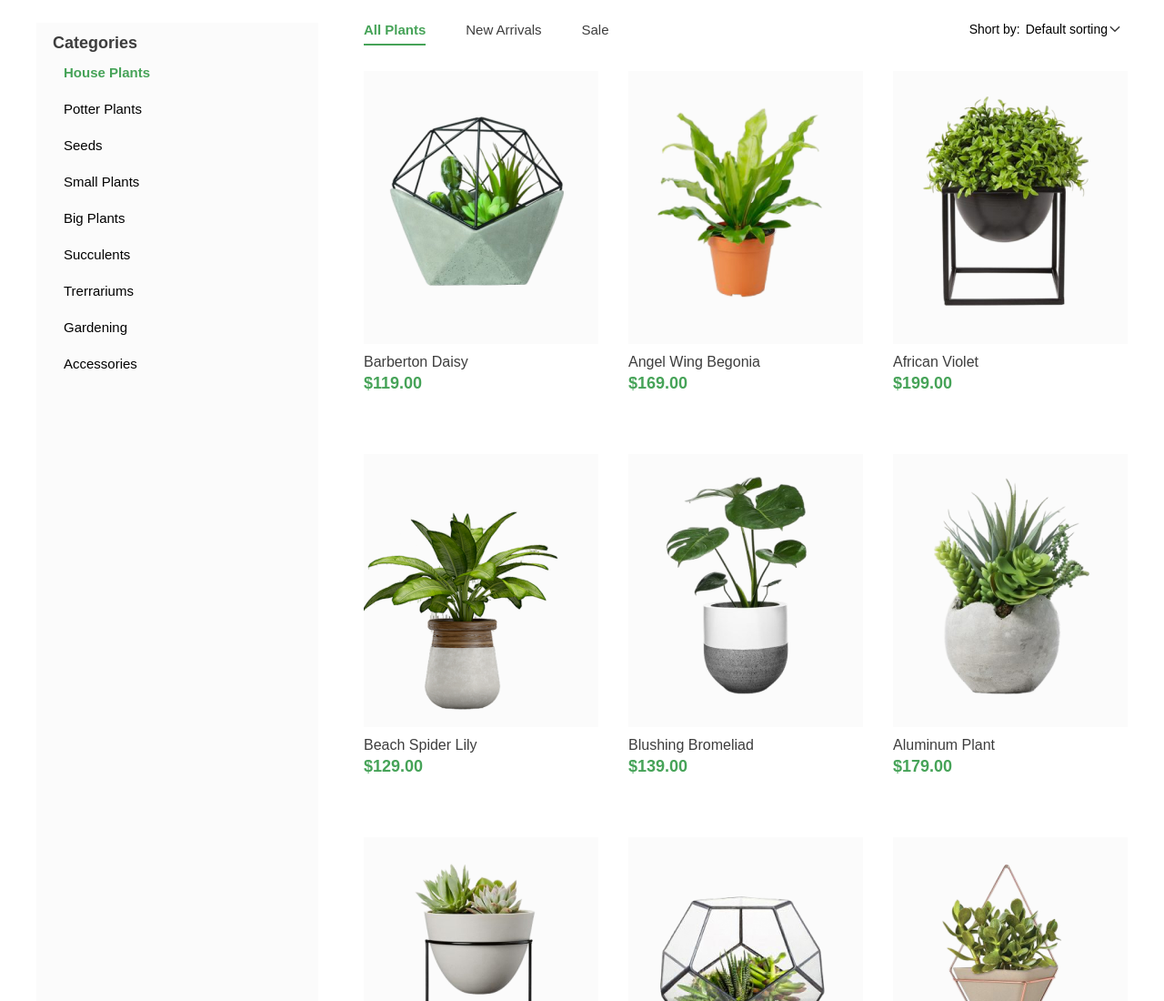
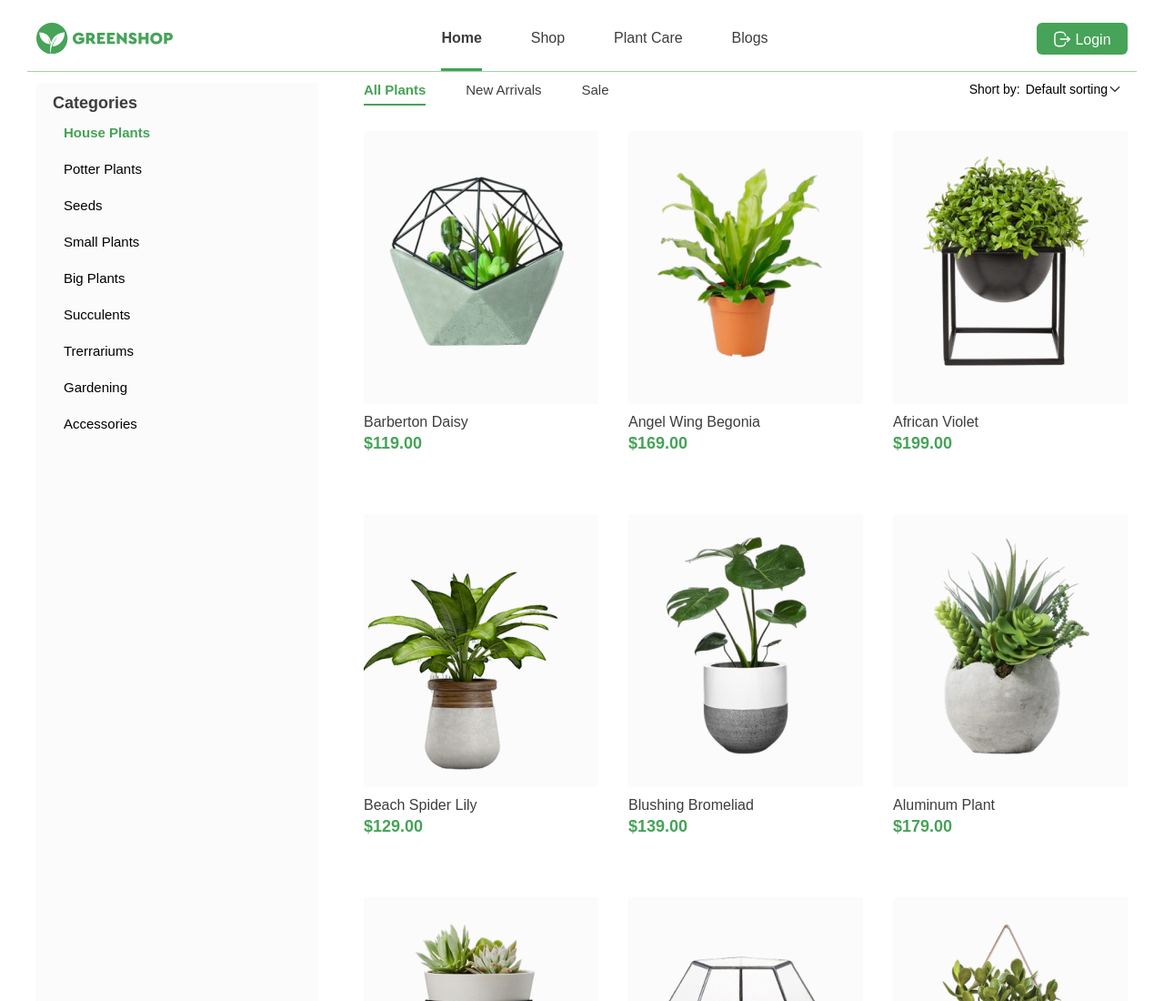
Before and after one commit to ivangithubed/course-base-fr-10-2024, a plain HTML site: page index.html in a window 1280 px wide. Shown: the top 1100 px of the page at 91% size. Drawn offline with Linux system fonts and the light colour scheme; a web font is replaced by a local one.

Commit message:
current version all state of project

```diff
--- a/index.html
+++ b/index.html
@@ -11,7 +11,7 @@
   </head>
   <body class="cerapro cerapro-regular">
     <!-- #region header -->
-    <!-- <header class="header container">
+    <header class="header container">
       <a href="./index.html" class="">
         <img src="./assets/images/logo.svg" alt="Logo Greenshop" />
       </a>
@@ -36,7 +36,7 @@
           >Login</span
         >
       </button>
-    </header> -->
+    </header>
     <!-- #endregion -->
     <main class="container">
       <!-- #region section hero -->
```
